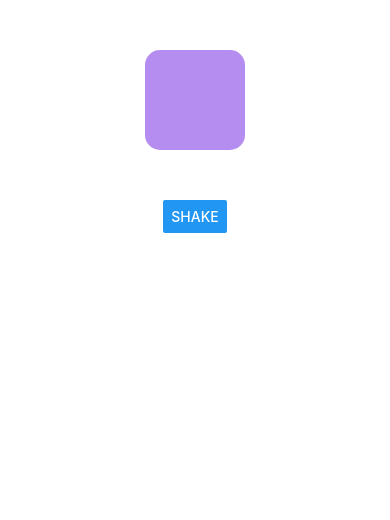
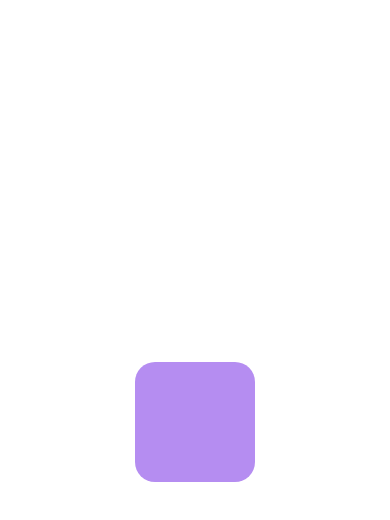
Before and after one commit to bunyaminmrcn/ReanimatedOfficialExamples, a React Native app: screen / in a window 390 px wide. Shown: the top 520 px of the page. Built offline with nearby package versions, Linux system fonts and the light colour scheme.

Commit message:
Lesson05 complate

```diff
--- a/App.tsx
+++ b/App.tsx
@@ -7,8 +7,12 @@ import Lesson04_01 from './src/lesson_04-01';
 import Lesson04_02 from './src/lesson_04-02';
 import Lesson04_03 from './src/lesson_04-03';
 import Lesson04_04 from './src/lesson_04-04';
+import Lesson05_01 from './src/lesson_05-01';
+import Lesson05_02 from './src/lesson_05-02';
+import Lesson05_03 from './src/lesson_05-03';
+
 
 export default function App()
 {
-  return <Lesson04_04 />
+  return <Lesson05_03 />
 }
--- /dev/null
+++ b/src/lesson_05-01.tsx
@@ -0,0 +1,56 @@
+//https://docs.swmansion.com/react-native-reanimated/docs/fundamentals/handling-gestures#handling-tap-gestures
+
+import 'react-native-gesture-handler';
+import React from 'react';
+import { StyleSheet, View } from 'react-native';
+import Animated, {
+  useAnimatedStyle,
+  useSharedValue,
+  withTiming,
+} from 'react-native-reanimated';
+import {
+  Gesture,
+  GestureDetector,
+  GestureHandlerRootView,
+} from 'react-native-gesture-handler';
+
+export default function App() {
+  const pressed = useSharedValue(false);
+
+  const tap = Gesture.Tap()
+    .onBegin(() => {
+      pressed.value = true;
+    })
+    .onFinalize(() => {
+      pressed.value = false;
+    });
+
+  const animatedStyles = useAnimatedStyle(() => ({
+    backgroundColor: pressed.value ? '#FFE04B' : '#B58DF1',
+    transform: [{ scale: withTiming(pressed.value ? 1.2 : 1) }],
+  }));
+
+  return (
+    <GestureHandlerRootView style={styles.container}>
+      <View style={styles.container}>
+        <GestureDetector gesture={tap}>
+          <Animated.View style={[styles.circle, animatedStyles]} />
+        </GestureDetector>
+      </View>
+    </GestureHandlerRootView>
+  );
+}
+
+const styles = StyleSheet.create({
+  container: {
+    flex: 1,
+    alignItems: 'center',
+    justifyContent: 'center',
+    height: '100%',
+  },
+  circle: {
+    height: 120,
+    width: 120,
+    borderRadius: 500,
+  },
+});
--- /dev/null
+++ b/src/lesson_05-02.tsx
@@ -0,0 +1,67 @@
+//https://docs.swmansion.com/react-native-reanimated/docs/fundamentals/handling-gestures#handling-pan-gestures
+
+import 'react-native-gesture-handler';
+import React from 'react';
+import { StyleSheet, View } from 'react-native';
+import Animated, {
+  useAnimatedStyle,
+  useSharedValue,
+  withSpring,
+  withTiming,
+} from 'react-native-reanimated';
+import {
+  Gesture,
+  GestureDetector,
+  GestureHandlerRootView,
+} from 'react-native-gesture-handler';
+
+export default function App() {
+  const pressed = useSharedValue(false);
+  const offset = useSharedValue(0);
+
+  const pan = Gesture.Pan()
+    .onBegin(() => {
+      pressed.value = true;
+    })
+    .onChange((event) => {
+      offset.value = event.translationX;
+    })
+    .onFinalize(() => {
+      offset.value = withSpring(0);
+      pressed.value = false;
+    });
+
+  const animatedStyles = useAnimatedStyle(() => ({
+    transform: [
+      { translateX: offset.value },
+      { scale: withTiming(pressed.value ? 1.2 : 1) },
+    ],
+    backgroundColor: pressed.value ? '#FFE04B' : '#b58df1',
+  }));
+
+  return (
+    <GestureHandlerRootView style={styles.container}>
+      <View style={styles.container}>
+        <GestureDetector gesture={pan}>
+          <Animated.View style={[styles.circle, animatedStyles]} />
+        </GestureDetector>
+      </View>
+    </GestureHandlerRootView>
+  );
+}
+
+const styles = StyleSheet.create({
+  container: {
+    flex: 1,
+    alignItems: 'center',
+    justifyContent: 'center',
+    height: '100%',
+  },
+  circle: {
+    height: 120,
+    width: 120,
+    backgroundColor: '#b58df1',
+    borderRadius: 500,
+    cursor: 'grab',
+  },
+});
--- /dev/null
+++ b/src/lesson_05-03.tsx
@@ -0,0 +1,75 @@
+//https://docs.swmansion.com/react-native-reanimated/docs/fundamentals/handling-gestures#using-withdecay
+
+import React from 'react';
+import { StyleSheet, View } from 'react-native';
+import Animated, {
+  useAnimatedStyle,
+  useSharedValue,
+  withDecay,
+} from 'react-native-reanimated';
+import {
+  Gesture,
+  GestureDetector,
+  GestureHandlerRootView,
+} from 'react-native-gesture-handler';
+
+const SIZE = 120;
+
+export default function App() {
+  const offset = useSharedValue(0);
+  const width = useSharedValue(0);
+
+  const onLayout = (event) => {
+    width.value = event.nativeEvent.layout.width;
+  };
+
+  const pan = Gesture.Pan()
+    .onChange((event) => {
+      offset.value += event.changeX;
+    })
+    .onFinalize((event) => {
+      offset.value = withDecay({
+        velocity: event.velocityX,
+        rubberBandEffect: true,
+        clamp: [-(width.value / 2) + SIZE / 2, width.value / 2 - SIZE / 2],
+      });
+    });
+
+  const animatedStyles = useAnimatedStyle(() => ({
+    transform: [{ translateX: offset.value }],
+  }));
+
+  return (
+    <GestureHandlerRootView style={styles.container}>
+      <View onLayout={onLayout} style={styles.wrapper}>
+        <GestureDetector gesture={pan}>
+          <Animated.View style={[styles.box, animatedStyles]} />
+        </GestureDetector>
+      </View>
+    </GestureHandlerRootView>
+  );
+}
+
+const styles = StyleSheet.create({
+  container: {
+    flex: 1,
+    alignItems: 'center',
+    justifyContent: 'center',
+    height: '100%',
+  },
+  wrapper: {
+    flex: 1,
+    width: '100%',
+    alignItems: 'center',
+    justifyContent: 'center',
+  },
+  box: {
+    height: SIZE,
+    width: SIZE,
+    backgroundColor: '#b58df1',
+    borderRadius: 20,
+    cursor: 'grab',
+    alignItems: 'center',
+    justifyContent: 'center',
+  },
+});
```
